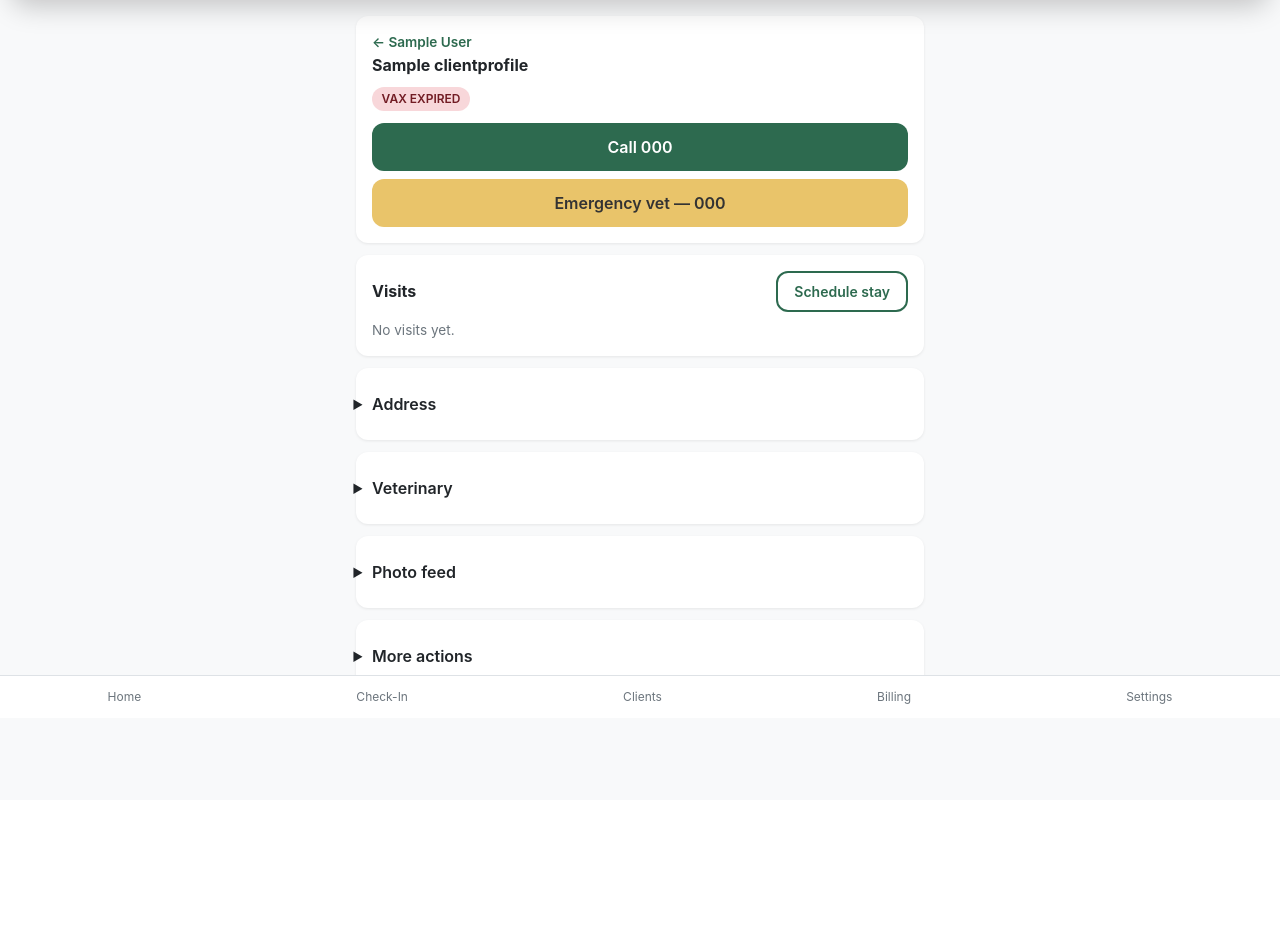
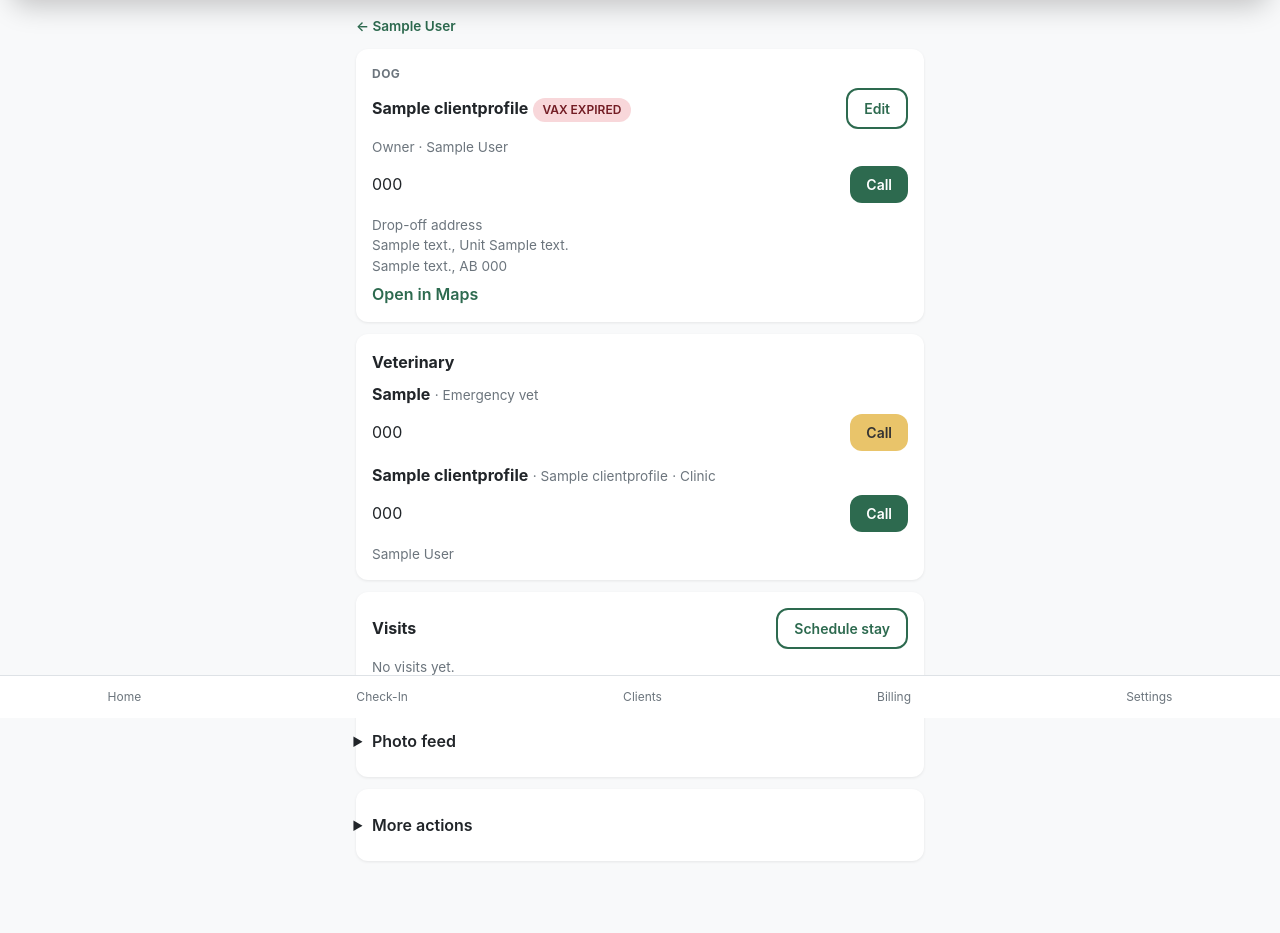
Before and after one commit to machinecodeblue/Dad4dogs-Internal-Web-App, a Django app: page /dogs/1/ in a window 1280 px wide. Shown: the part 82-1015 px from the top of the page. Before the commit the page ends 786 px from the top, so only its background shows below. Run offline with Django 5.2, Linux system fonts and the light colour scheme; a user stored in the database is signed in; tables that the repository leaves empty hold one stand-in row (values such as "Sample post"); data that the repository does not hold is empty.

Commit message:
Make Clients owner-first and use labeled cards on every detail screen
Client list is one card per owner with View and nested dogs with Book. Customer and dog summaries use job-labeled cards, compact Call beside the right person, and standing rules in platform.md so later detail screens follow the same pattern.

```diff
--- a/operations/templates/operations/base.html
+++ b/operations/templates/operations/base.html
@@ -151,6 +151,22 @@
             margin-bottom: 0.5rem;
         }
         .card-head h2 { margin: 0; display: inline; }
+        .card-kicker {
+            margin: 0 0 0.35rem;
+            font-size: 0.75rem;
+            font-weight: 700;
+            letter-spacing: 0.04em;
+            text-transform: uppercase;
+            color: var(--muted);
+        }
+        .phone-row {
+            display: flex;
+            align-items: center;
+            justify-content: space-between;
+            gap: 0.75rem;
+            margin-top: 0.5rem;
+        }
+        .phone-row .btn { width: auto; flex-shrink: 0; }
         details.coi-mark {
             display: inline-block;
             margin: 0 0 0 0.35rem;
@@ -177,6 +193,17 @@
         }
         .compact-row:last-child { border-bottom: none; }
         .compact-row .title { font-weight: 600; }
+        .compact-row.split {
+            display: flex;
+            align-items: center;
+            flex-wrap: wrap;
+            gap: 0.35rem 0.5rem;
+        }
+        .compact-row.split .title {
+            text-decoration: none;
+            color: inherit;
+        }
+        .compact-row.split .btn { width: auto; margin-left: auto; }
         .truncate {
             overflow: hidden;
             white-space: nowrap;
--- a/operations/templates/operations/dog_detail.html
+++ b/operations/templates/operations/dog_detail.html
@@ -2,25 +2,78 @@
 {% load phone_tags %}
 {% block title %}{{ dog.dog_name }} — Dad4dogs{% endblock %}
 {% block content %}
+<p class="muted" style="margin-bottom:0.75rem">
+    <a href="{% url 'operations:customer_detail' customer_owner.pk %}" class="tap-call">← {{ customer_owner.owner_name }}</a>
+</p>
+
 <div class="card">
-    <p class="muted"><a href="{% url 'operations:customer_detail' customer_owner.pk %}" class="tap-call">← {{ customer_owner.owner_name }}</a></p>
+    <p class="card-kicker">Dog</p>
+    <div class="card-head">
+        <div>
             <h2>{{ dog.dog_name }}</h2>
             {% include "operations/_pipeline_badge.html" %}
             {% include "operations/_vax_badge.html" %}
             {% if dog.is_hidden %}
             <span class="badge badge-warn">HIDDEN</span>
             {% endif %}
+        </div>
+        <a href="{% url 'operations:dog_edit' dog.pk %}" class="btn btn-outline btn-sm">Edit</a>
+    </div>
+    <p class="muted" style="margin-top:0.25rem">Owner · {{ customer_owner.owner_name }}</p>
     {% if customer_owner.owner_phone %}
-    <a href="{{ customer_owner.owner_phone|as_tel }}" class="btn btn-primary" style="margin-top:0.75rem">Call {{ customer_owner.owner_phone|phone_display }}</a>
+    <div class="phone-row">
+        <span>{{ customer_owner.owner_phone|phone_display }}</span>
+        <a href="{{ customer_owner.owner_phone|as_tel }}" class="btn btn-primary btn-sm">Call</a>
+    </div>
     {% endif %}
-    {% if dog.emergency_vet_phone %}
-    <a href="{{ dog.emergency_vet_phone|as_tel }}" class="btn btn-warn" style="margin-top:0.5rem">Emergency vet — {{ dog.emergency_vet_phone|phone_display }}</a>
+    {% if customer_owner.formatted_address %}
+    <p class="muted" style="margin-top:0.75rem">Drop-off address</p>
+    <p class="muted" style="white-space:pre-line">{{ customer_owner.formatted_address }}</p>
+    {% if customer_owner.address_maps_url %}
+    <p style="margin-top:0.35rem">
+        <a href="{{ customer_owner.address_maps_url }}" class="tap-call" target="_blank" rel="noopener">Open in Maps</a>
+    </p>
+    {% endif %}
     {% endif %}
 </div>
 
+{% if dog.emergency_vet_phone or dog.emergency_vet_clinic or dog.vet_clinic_name or dog.vet_clinic_phone or dog.vet_name or dog.vet_care_authorization %}
 <div class="card">
-    <div style="display:flex;justify-content:space-between;align-items:center;margin-bottom:0.5rem;gap:0.5rem">
-        <h2 style="margin:0">Visits</h2>
+    <h2>Veterinary</h2>
+    {% if dog.emergency_vet_phone or dog.emergency_vet_clinic %}
+    <p>
+        <strong>{{ dog.emergency_vet_clinic|default:"Emergency vet" }}</strong>
+        <span class="muted"> · Emergency vet</span>
+    </p>
+    {% if dog.emergency_vet_phone %}
+    <div class="phone-row">
+        <span>{{ dog.emergency_vet_phone|phone_display }}</span>
+        <a href="{{ dog.emergency_vet_phone|as_tel }}" class="btn btn-warn btn-sm">Call</a>
+    </div>
+    {% endif %}
+    {% endif %}
+    {% if dog.vet_clinic_name or dog.vet_clinic_phone or dog.vet_name %}
+    <p style="margin-top:0.75rem">
+        <strong>{{ dog.vet_clinic_name|default:"Clinic" }}</strong>
+        {% if dog.vet_name %}<span class="muted"> · {{ dog.vet_name }}</span>{% endif %}
+        <span class="muted"> · Clinic</span>
+    </p>
+    {% if dog.vet_clinic_phone %}
+    <div class="phone-row">
+        <span>{{ dog.vet_clinic_phone|phone_display }}</span>
+        <a href="{{ dog.vet_clinic_phone|as_tel }}" class="btn btn-primary btn-sm">Call</a>
+    </div>
+    {% endif %}
+    {% endif %}
+    {% if dog.vet_care_authorization %}
+    <p class="muted" style="margin-top:0.75rem;white-space:pre-line">{{ dog.vet_care_authorization }}</p>
+    {% endif %}
+</div>
+{% endif %}
+
+<div class="card">
+    <div class="card-head">
+        <h2>Visits</h2>
         <a href="{% url 'operations:visit_create' dog.pk %}" class="btn btn-outline btn-sm">Schedule stay</a>
     </div>
     {% for visit in visits %}
@@ -44,42 +97,6 @@
     {% endfor %}
 </div>
 
-{% if customer_owner.formatted_address %}
-<details class="card disclosure">
-    <summary>Address</summary>
-    <div class="disclosure-body">
-        <p class="muted" style="white-space:pre-line">{{ customer_owner.formatted_address }}</p>
-        {% if customer_owner.address_maps_url %}
-        <p style="margin-top:0.35rem">
-            <a href="{{ customer_owner.address_maps_url }}" class="tap-call" target="_blank" rel="noopener">Open in Maps</a>
-        </p>
-        {% endif %}
-    </div>
-</details>
-{% endif %}
-
-<details class="card disclosure">
-    <summary>Veterinary</summary>
-    <div class="disclosure-body">
-        {% if dog.vet_clinic_name or dog.vet_clinic_phone or dog.emergency_vet_clinic %}
-        {% if dog.vet_clinic_name %}
-        <p><strong>{{ dog.vet_clinic_name }}</strong>{% if dog.vet_name %} · {{ dog.vet_name }}{% endif %}</p>
-        {% endif %}
-        {% if dog.vet_clinic_phone %}
-        <p style="margin-top:0.5rem"><a href="{{ dog.vet_clinic_phone|as_tel }}" class="tap-call">Call clinic — {{ dog.vet_clinic_phone|phone_display }}</a></p>
-        {% endif %}
-        {% if dog.emergency_vet_clinic %}
-        <p class="muted" style="margin-top:0.5rem">After hours: {{ dog.emergency_vet_clinic }}</p>
-        {% endif %}
-        {% if dog.vet_care_authorization %}
-        <p class="muted" style="margin-top:0.5rem;white-space:pre-line">{{ dog.vet_care_authorization }}</p>
-        {% endif %}
-        {% else %}
-        <p class="muted">No veterinary contacts on file.</p>
-        {% endif %}
-    </div>
-</details>
-
 <details class="card disclosure">
     <summary>Photo feed</summary>
     <div class="disclosure-body">
@@ -102,7 +119,6 @@
 <details class="card disclosure admin-drawer">
     <summary>More actions</summary>
     <div class="disclosure-body">
-        <a href="{% url 'operations:dog_edit' dog.pk %}" class="btn btn-outline btn-sm" style="margin-bottom:0.5rem">Edit dog</a>
         <a href="{% url 'operations:dog_vaccinations' dog.pk %}" class="btn btn-outline btn-sm" style="margin-bottom:0.5rem">Vaccination records</a>
         <a href="{% url 'operations:client_vcard' dog.pk %}" class="btn btn-outline btn-sm" style="margin-bottom:0.5rem">Export vCard</a>
         {% if dog.pipeline_stage != 'approved' %}
```
Also changed, not shown: LLM/Decisions/Gemini Analysis Clients List.md (added, +54 -0 lines), LLM/Decisions/Gemini analysis of the customer details UI.md (+1 -0 lines), LLM/Decisions/Gemini thoughts on the current state of the customer UI.md (added, +64 -0 lines), LLM/PROJECT.md (+8 -7 lines), LLM/customers.md (+5 -5 lines), LLM/platform.md (+34 -9 lines), operations/templates/operations/client_list.html (+25 -16 lines), operations/templates/operations/customer_detail.html (+40 -22 lines), operations/tests.py (+41 -6 lines). Lines whose indentation alone changed are shown as unchanged.
